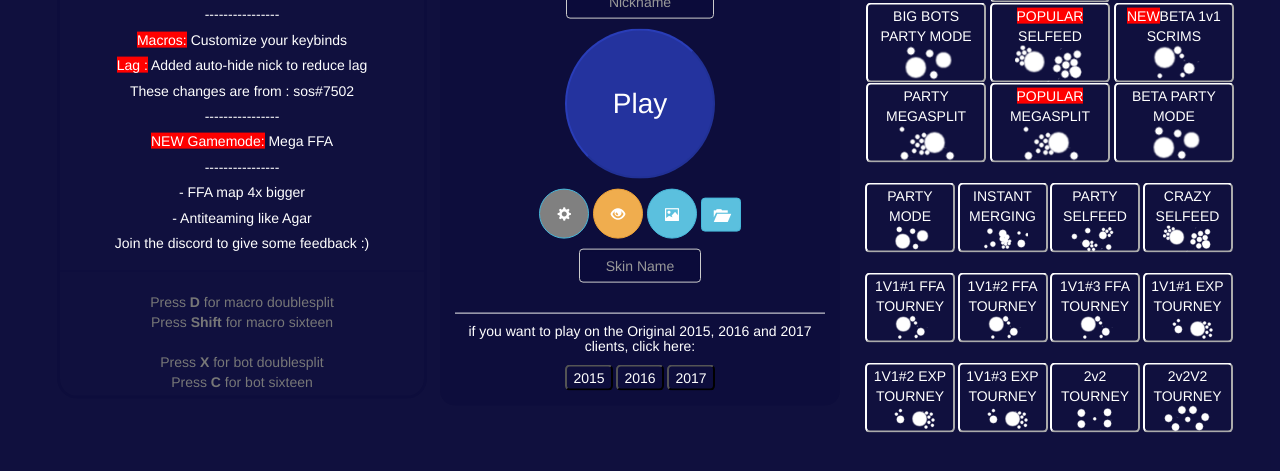
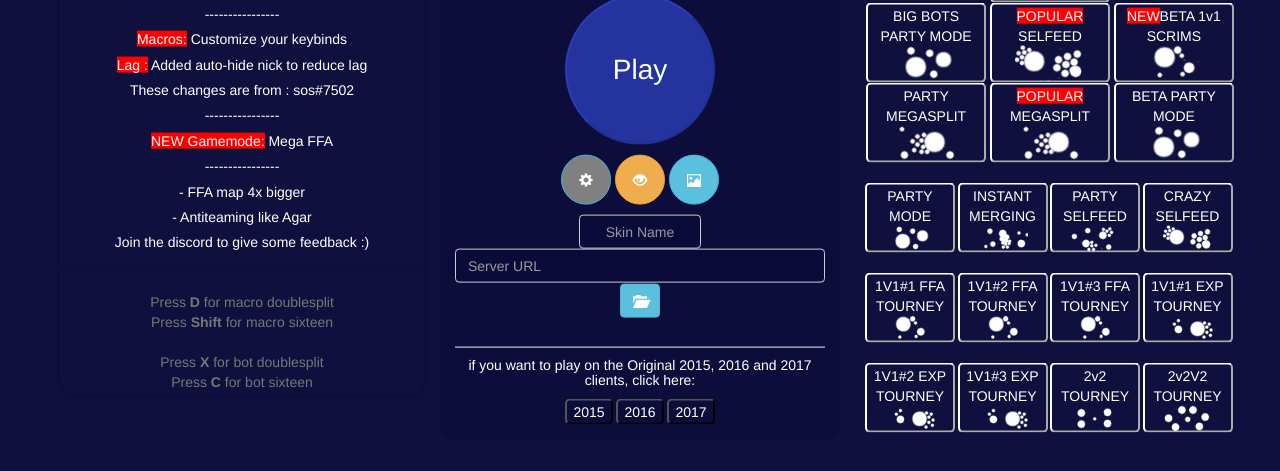
Before and after one commit to jimboy3100/imsolo-client, a plain HTML site: page web/index.html in a window 1280 px wide. Shown: the part 259-730 px from the top of the page. Drawn offline with nearby package versions, Linux system fonts and the light colour scheme; no server answers; a script that the page names is missing.

Commit message:
Update index.html

```diff
--- a/web/index.html
+++ b/web/index.html
@@ -56,6 +56,7 @@
                     <label class="control control-checkbox">Fill Skins<input id="fillSkin" type="checkbox" /><div class="control_indicator"></div></label>
                     <label class="control control-checkbox">Show Background Sectors<input id="backgroundSectors" type="checkbox" /><div class="control_indicator"></div></label>
                     <label class="control control-checkbox">Enable Smooth Animations<input id="jellyPhysics" type="checkbox" /><div class="control_indicator"></div></label>
+					<label class="control control-checkbox">Server URL<input id="serverURL" type="checkbox" /><div class="control_indicator"></div></label>
 
                     <div id="keys">
                         <p class="keyName">Feed
@@ -103,9 +104,10 @@
             <button id="show-settings-menu-btn" class="btn btn-play btn-primary btn-needs-server btn-info glyphicon glyphicon-cog" onclick="showSettings()"></button>
             <button id="spectate-btn" onclick="spectate()" class="btn btn-warning btn-spectate btn-needs-server glyphicon glyphicon-eye-open"></button>
             <button id="gallery-btn" onclick="openSkinsList()" class="btn btn-play btn-primary btn-needs-server btn-info glyphicon glyphicon-picture"></button>
-			<button id="server-btn" onclick="openServer()" class="btn btn-play btn-primary btn-needs-server btn-info glyphicon glyphicon-folder-open"></button>
             <div style="text-align:center;" class="form-group">
                 <input id="skin" class="form-control" placeholder="Skin Name">
+				<input id="serverURL" class="form-control" placeholder="Server URL">
+				<button id="server-btn" onclick="openServer()" class="btn btn-play btn-primary btn-needs-server btn-info glyphicon glyphicon-folder-open"></button>
             </div>
             <div id="settings" class="checkbox">
                 <table style="width:100%">
```
